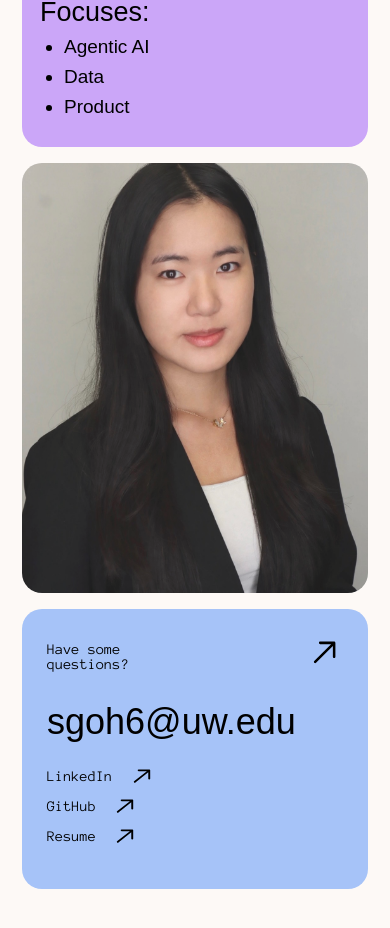
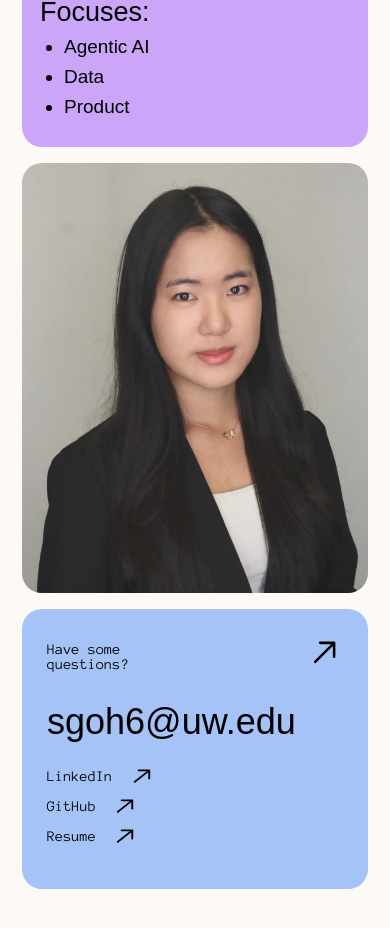
Before and after one commit to samanthaoh/my-portfolio, a React (Vite) app: page / in a window 390 px wide. Shown: the part 1050-1978 px from the top of the page. Built offline with nearby package versions, Linux system fonts and the light colour scheme; a web font is replaced by a local one.

Commit message:
Adjust headshot zoom

```diff
--- a/src/index.css
+++ b/src/index.css
@@ -1199,7 +1199,7 @@ a {
 .home-focus h2 { font-size: 40px; font-weight: 400; line-height: 40px; margin: 0; }
 .home-focus ul { list-style: disc; padding-left: 40px; margin: 0; font-size: 28px; line-height: 40px; }
 .home-portrait { grid-column: 2; grid-row: 351 / 827; margin-left: 5px; background: #f0f0f0; opacity: .9; position: relative; }
-.home-portrait img { position: absolute; width: calc(100% + 25px); max-width: none; height: 556px; left: -25px; top: -19px; object-fit: cover; }
+.home-portrait img { position: absolute; width: 100%; height: 100%; left: 0; top: 0; object-fit: cover; object-position: center top; }
 .home-contact { grid-column: 3; grid-row: 476 / 827; background: #a6c3f8; padding: 30px 24px; }
 .home-contact-top { display: flex; justify-content: space-between; align-items: end; font: 15px/1 'Anonymous Pro', monospace; }
 .home-contact-top img, .home-socials img { flex-shrink: 0; }
@@ -1213,7 +1213,6 @@ a {
   .home-focus h2 { font-size: 32px; }
   .home-focus ul { font-size: 24px; line-height: 34px; }
   .home-bio { padding: 18px; }
-  .home-portrait img { height: calc(100% + 64px); }
   .home-contact { padding: 24px 17px; }
 }
 @media (max-width: 700px) {
@@ -1230,7 +1229,6 @@ a {
   .home-focus h2 { font-size: 27px; }
   .home-focus ul { font-size: 19px; line-height: 30px; padding-left: 24px; }
   .home-portrait { grid-column: 1; grid-row: 4; margin: 0; min-height: 290px; }
-  .home-portrait img { width: calc(100% + 25px); height: calc(100% + 64px); }
   .home-contact { grid-column: 2; grid-row: 4; padding: 24px 16px; }
   .home-email { font-size: clamp(17px, 3.5vw, 25px); margin: 28px 0 22px; }
 }
```
